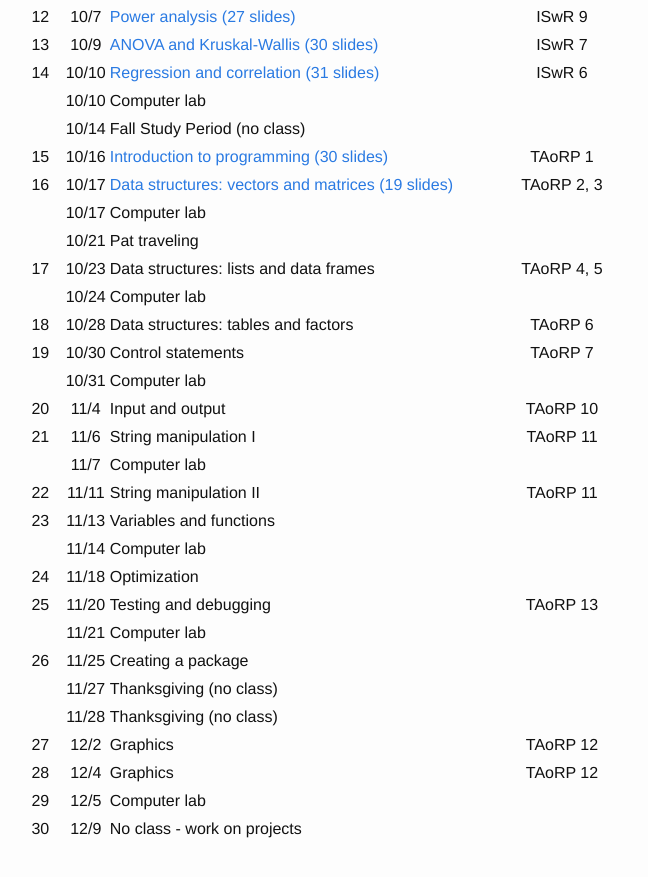
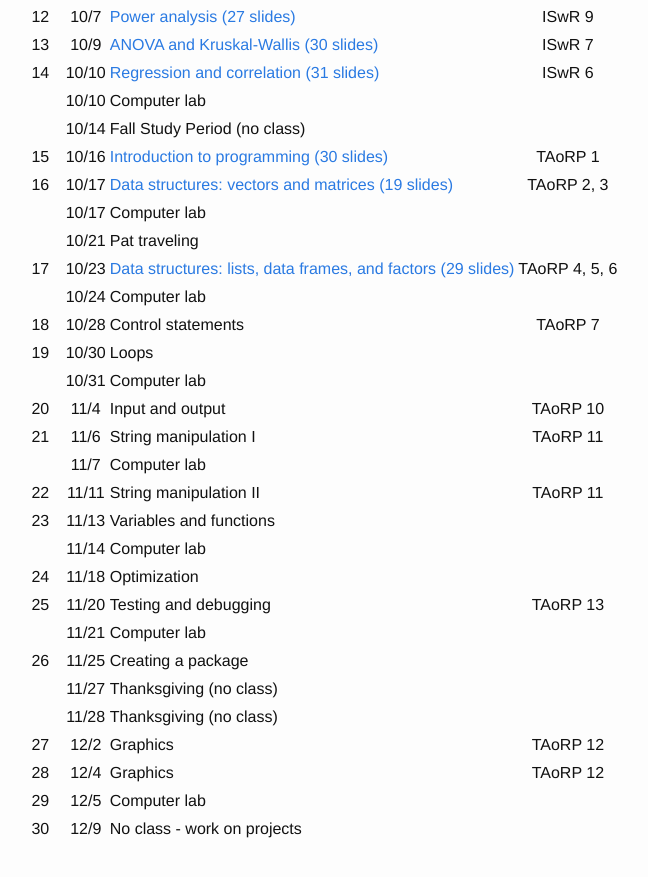
Before and after one commit to microbialinformatics/microbialinformatics.github.io, a Jekyll site: the page built from index.md, in a window 1280 px wide and 900 px high, scrolled down 2553 px. Shown: the top 877 px of the window, without its empty margins (254-902 px from the left). Built offline with Jekyll 4.4.1, drawn with Linux system fonts in a browser that asks for light colours.

Commit message:
Add information for Lecture 17

```diff
--- a/index.md
+++ b/index.md
@@ -71,10 +71,10 @@ Class	|	Date	|	Topic	|	Reading
 16  |   10/17   |   [Data structures: vectors and matrices (19 slides)](slides/Lecture16)	|	TAoRP 2, 3
 	|	10/17	|	Computer lab	|
 	|	10/21	|	Pat traveling |
-17  |   10/23   |   Data structures: lists and data frames	|	TAoRP 4, 5
+17  |   10/23   |   [Data structures: lists, data frames, and factors (29 slides)](slides/Lecture17)	|	TAoRP 4, 5, 6
 	|	10/24	|	Computer lab	|
-18	|	10/28	|	Data structures: tables and factors	|	TAoRP 6
-19	|	10/30	|	Control statements	|	TAoRP 7
+18	|	10/28	|	Control statements	|	TAoRP 7
+19	|	10/30	| Loops
 	|	10/31	|	Computer lab	|
 20	|	11/4	|	Input and output	|	TAoRP 10
 21	|	11/6	|	String manipulation I	|	TAoRP 11
```
